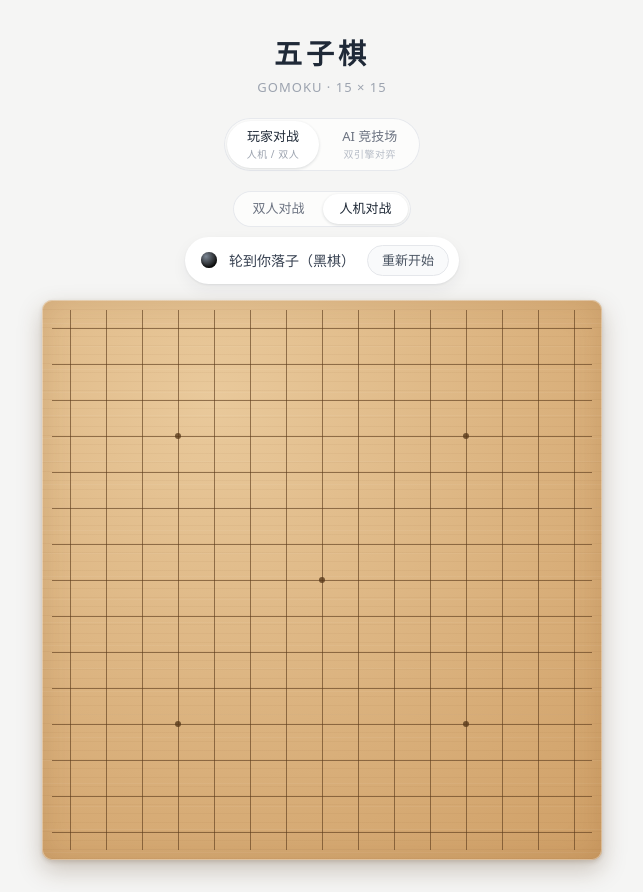
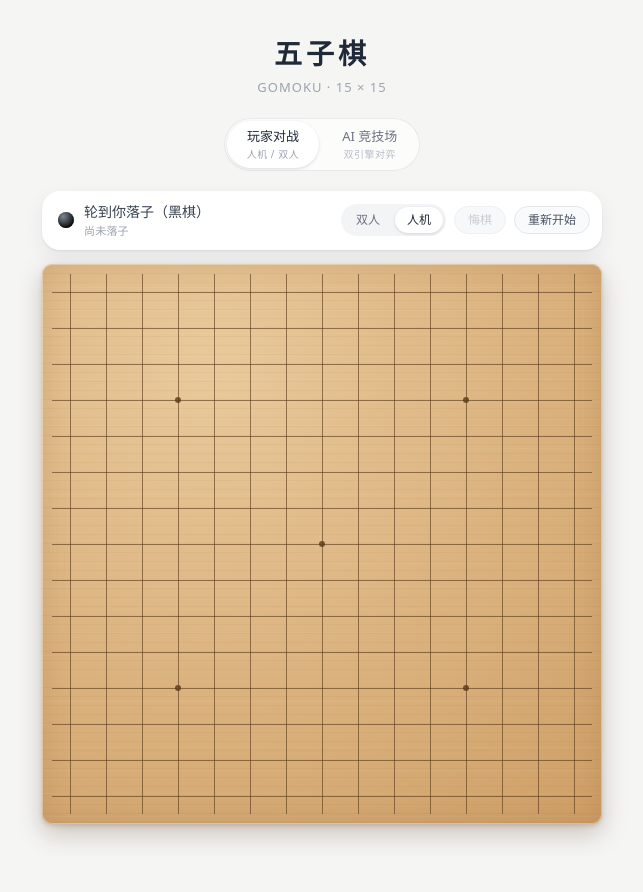
Before and after one commit to Cifer2544/gomoku-game, a Vue app: page / in a window 1280 px wide. Shown: the whole page, without its empty margins (318-961 px from the left). After the commit the page ends 856 px from the top, so only its background shows below. Built offline with nearby package versions, Linux system fonts and the light colour scheme.

Commit message:
feat: 增加悔棋功能

```diff
--- a/src/components/GameBoard.vue
+++ b/src/components/GameBoard.vue
@@ -55,6 +55,12 @@ const AI_THINK_DELAY_MS = 100
 
 /* ------------------------------ 棋局状态 ------------------------------ */
 
+/** 一手棋的记录：落子坐标 + 落子方，悔棋时据此回滚 */
+interface MoveRecord {
+  position: Position
+  player: Player
+}
+
 /** 当前棋盘，board[y][x]，初始为 15 × 15 全空 */
 const board = ref<Board>(createEmptyBoard())
 
@@ -67,8 +73,18 @@ const winner = ref<Player | null>(null)
 /** 最近一次落子位置，用于画标记点 */
 const lastMove = ref<Position | null>(null)
 
-/** 已落子数，用于判断平局（225 个点全部填满） */
-const moveCount = ref(0)
+/**
+ * 落子历史（按时间顺序）。
+ * 悔棋靠它回滚：坐标与落子方都在里面，不需要每次落子都快照整个棋盘。
+ */
+const history = ref<MoveRecord[]>([])
+
+/**
+ * 已落子数。
+ * 直接由历史长度推导，而不是单独维护一个计数器——两个数一旦分开，
+ * 悔棋时就容易忘了同步其中一个，进而把平局判定弄错。
+ */
+const moveCount = computed(() => history.value.length)
 
 /** 当前对局模式；默认人机对战，玩家执黑先手 */
 const gameMode = ref<GameMode>('pve')
@@ -121,6 +137,23 @@ const statusText = computed(() => {
   return `轮到${PLAYER_LABEL[currentPlayer.value]}落子`
 })
 
+/** 悔棋按钮是否可用：有落子可撤且对局未结束 */
+const canUndo = computed(() => !isGameOver.value && history.value.length > 0)
+
+/**
+ * 本局一次悔棋要撤销几手。
+ *
+ * - 双人：只撤最近一手；
+ * - 人机：末尾是玩家刚下的一手（AI 还没回应）时撤一手就够了；
+ *   末尾是 AI 的回应时连它一起撤，回到玩家上次落子前的状态。
+ */
+const undoCount = computed(() => {
+  if (!canUndo.value) return 0
+  if (gameMode.value === 'pvp') return 1
+  const last = history.value[history.value.length - 1]
+  return last.player === HUMAN_PLAYER ? 1 : 2
+})
+
 /* ------------------------------ 交互逻辑 ------------------------------ */
 
 /**
@@ -135,7 +168,7 @@ function canPlace(position: Position): boolean {
 
 /**
  * 真正落子（玩家与 AI 共用）。
- * 流程：校验 -> 写入棋盘 -> 记录手数 -> 判胜 -> 未结束则换手 -> 必要时唤醒 AI。
+ * 流程：校验 -> 写入棋盘 -> 记入历史 -> 判胜 -> 未结束则换手 -> 必要时唤醒 AI。
  *
  * @returns 是否成功落下
  */
@@ -148,7 +181,7 @@ function applyMove(position: Position): boolean {
   // 直接修改二维数组中的元素；board 是 ref，深层改动会自动触发视图更新
   board.value[position.y][position.x] = player
   lastMove.value = position
-  moveCount.value += 1
+  history.value.push({ position, player })
 
   if (checkWin(board.value, position, player)) {
     winner.value = player
@@ -241,6 +274,35 @@ function cancelAiTurn(): void {
   isAiThinking.value = false
 }
 
+/**
+ * 悔棋：按历史回滚若干手。
+ *
+ * 人机模式下若 AI 正在思考，先作废那次计算（cancelAiTurn 改令牌），
+ * 否则它算完醒来仍会把棋子落回来，用户会觉得"悔棋没生效"。
+ */
+function undoMove(): void {
+  if (!canUndo.value) return
+
+  cancelAiTurn()
+
+  const steps = Math.min(undoCount.value, history.value.length)
+  // 越往后弹出的是越早的棋，循环结束时它才是要重新落子的一方
+  let restoredPlayer: Player = HUMAN_PLAYER
+
+  for (let i = 0; i < steps; i++) {
+    const record = history.value.pop()
+    if (!record) break
+    board.value[record.position.y][record.position.x] = 'empty'
+    restoredPlayer = record.player
+  }
+
+  lastMove.value = history.value[history.value.length - 1]?.position ?? null
+  currentPlayer.value = restoredPlayer
+  // canUndo 已排除"对局结束"，这里只是兜底：万一将来放松了限制，棋盘不会被锁住
+  winner.value = null
+  hoverPosition.value = null
+}
+
 /** 重置整局：作废 AI 任务、清空棋盘、玩家（黑棋）重新先手 */
 function resetGame(): void {
   cancelAiTurn()
@@ -248,7 +310,7 @@ function resetGame(): void {
   currentPlayer.value = HUMAN_PLAYER
   winner.value = null
   lastMove.value = null
-  moveCount.value = 0
+  history.value = []
   hoverPosition.value = null
 }
 
@@ -295,8 +357,25 @@ function positionStyle(position: Position | null): Record<string, string> | unde
 
 <template>
   <div class="game">
-    <!-- 工具条：模式切换 + 当前状态 + 重新开始 -->
-    <div class="game__toolbar">
+    <!--
+      对局面板：左侧是对局信息（回合 / 手数 / 胜负），右侧是操作
+      （模式切换、悔棋、重新开始）。窄屏时两个区域自动换行居中，
+      所以无论手机还是桌面都不会横向溢出。
+    -->
+    <div class="game__panel">
+      <div class="game__info">
+        <span
+          class="game__turn"
+          :class="`turn--${winner ?? currentPlayer}`"
+          aria-hidden="true"
+        ></span>
+        <div class="game__text">
+          <p class="game__status" role="status">{{ statusText }}</p>
+          <p class="game__meta">{{ moveCount === 0 ? '尚未落子' : `已下 ${moveCount} 手` }}</p>
+        </div>
+      </div>
+
+      <div class="game__actions">
         <div class="mode-switch" role="group" aria-label="对局模式">
           <button
             type="button"
@@ -305,7 +384,7 @@ function positionStyle(position: Position | null): Record<string, string> | unde
             :aria-pressed="gameMode === 'pvp'"
             @click="setMode('pvp')"
           >
-          双人对战
+            双人
           </button>
           <button
             type="button"
@@ -314,18 +393,14 @@ function positionStyle(position: Position | null): Record<string, string> | unde
             :aria-pressed="gameMode === 'pve'"
             @click="setMode('pve')"
           >
-          人机对战
+            人机
           </button>
         </div>
 
-      <div class="game__bar">
-        <span
-          class="game__turn"
-          :class="`turn--${winner ?? currentPlayer}`"
-          aria-hidden="true"
-        ></span>
-        <p class="game__status" role="status">{{ statusText }}</p>
-        <button type="button" class="game__reset" @click="resetGame">重新开始</button>
+        <button type="button" class="game__btn" :disabled="!canUndo" @click="undoMove">
+          悔棋
+        </button>
+        <button type="button" class="game__btn" @click="resetGame">重新开始</button>
       </div>
     </div>
 
@@ -404,19 +479,96 @@ function positionStyle(position: Position | null): Record<string, string> | unde
 
 <style scoped>
 .game {
+  /*
+   * 交叉点间距提到容器级：对局面板要和棋盘等宽，就必须读到同一个 --cell。
+   * --board-width 是 15 个格子加左右木质边框的总宽。
+   */
+  --cell: clamp(20px, 4.2vw, 36px);
+  --board-width: calc(var(--cell) * 15 + 20px);
+
   display: flex;
   flex-direction: column;
   align-items: center;
-  gap: 16px;
+  gap: 14px;
+  width: 100%;
 }
 
-/* ------------------------------ 顶部工具条 ------------------------------ */
+/* ------------------------------ 对局面板 ------------------------------ */
 
-.game__toolbar {
+/*
+ * 一分为二：左边信息（回合 / 手数 / 胜负），右边操作（模式 / 悔棋 / 重开）。
+ * flex-wrap 是防溢出的关键——空间不够时两区自动换行，而不是把按钮挤到屏幕外。
+ */
+.game__panel {
   display: flex;
-  flex-direction: column;
+  flex-wrap: wrap;
+  align-items: center;
+  justify-content: space-between;
+  gap: 10px 14px;
+  box-sizing: border-box;
+  width: min(100%, var(--board-width));
+  padding: 10px 12px 10px 16px;
+  border-radius: 18px;
+  background: #ffffff;
+  box-shadow: 0 1px 2px rgba(31, 41, 55, 0.08), 0 8px 20px rgba(31, 41, 55, 0.07);
+}
+
+.game__info {
+  display: flex;
   align-items: center;
   gap: 10px;
+  min-width: 0;
+}
+
+/* 状态文字可能较长，允许它收缩，避免把操作区顶出面板 */
+.game__text {
+  min-width: 0;
+}
+
+/* 状态栏左侧的小棋子，跟随当前落子方 / 胜者 */
+.game__turn {
+  width: 16px;
+  height: 16px;
+  flex: none;
+  border-radius: 50%;
+  transition: background 0.2s;
+}
+
+.turn--black {
+  background: radial-gradient(circle at 32% 28%, #7c8794, #111111 72%);
+  box-shadow: inset 0 -1px 2px rgba(0, 0, 0, 0.55);
+}
+
+.turn--white {
+  background: radial-gradient(circle at 32% 28%, #ffffff, #cfcfcf 78%);
+  box-shadow: inset 0 0 0 1px rgba(0, 0, 0, 0.12), inset 0 -1px 2px rgba(0, 0, 0, 0.18);
+}
+
+.game__status {
+  font-size: 14px;
+  font-weight: 500;
+  color: #374151;
+  white-space: nowrap;
+  overflow: hidden;
+  text-overflow: ellipsis;
+}
+
+.game__meta {
+  margin-top: 1px;
+  font-size: 11px;
+  color: #9ca3af;
+  letter-spacing: 0.2px;
+  white-space: nowrap;
+}
+
+/* ------------------------------ 操作区 ------------------------------ */
+
+.game__actions {
+  display: flex;
+  flex-wrap: wrap;
+  align-items: center;
+  gap: 8px;
+  margin-left: auto;
 }
 
 /* 模式切换：分段式按钮 */
@@ -425,13 +577,12 @@ function positionStyle(position: Position | null): Record<string, string> | unde
   gap: 3px;
   padding: 3px;
   border-radius: 999px;
-  background: rgba(255, 255, 255, 0.7);
-  box-shadow: inset 0 0 0 1px rgba(229, 231, 235, 0.9);
+  background: #f3f4f6;
 }
 
 .mode-switch__item {
-  padding: 5px 16px;
-  font-size: 13px;
+  padding: 4px 12px;
+  font-size: 12px;
   color: #6b7280;
   background: transparent;
   border: none;
@@ -451,47 +602,11 @@ function positionStyle(position: Position | null): Record<string, string> | unde
   box-shadow: 0 1px 3px rgba(31, 41, 55, 0.16);
 }
 
-/* ------------------------------ 状态栏 ------------------------------ */
-
-.game__bar {
-  display: flex;
-  align-items: center;
-  gap: 12px;
-  padding: 8px 10px 8px 16px;
-  border-radius: 999px;
-  background: #ffffff;
-  box-shadow: 0 1px 2px rgba(31, 41, 55, 0.08), 0 6px 16px rgba(31, 41, 55, 0.06);
-}
-
-/* 状态栏左侧的小棋子，跟随当前落子方 / 胜者 */
-.game__turn {
-  width: 16px;
-  height: 16px;
-  border-radius: 50%;
+/* 悔棋与重新开始共用一套按钮样式，禁用态明确区分 */
+.game__btn {
   flex: none;
-  transition: background 0.2s;
-}
-
-.turn--black {
-  background: radial-gradient(circle at 32% 28%, #7c8794, #111111 72%);
-  box-shadow: inset 0 -1px 2px rgba(0, 0, 0, 0.55);
-}
-
-.turn--white {
-  background: radial-gradient(circle at 32% 28%, #ffffff, #cfcfcf 78%);
-  box-shadow: inset 0 0 0 1px rgba(0, 0, 0, 0.12), inset 0 -1px 2px rgba(0, 0, 0, 0.18);
-}
-
-.game__status {
-  min-width: 7.5em;
-  font-size: 14px;
-  color: #374151;
-}
-
-.game__reset {
-  flex: none;
-  padding: 5px 14px;
-  font-size: 13px;
+  padding: 4px 13px;
+  font-size: 12px;
   color: #4b5563;
   background: #f9fafb;
   border: 1px solid #e5e7eb;
@@ -500,17 +615,23 @@ function positionStyle(position: Position | null): Record<string, string> | unde
   transition: color 0.2s, border-color 0.2s, background 0.2s;
 }
 
-.game__reset:hover {
+.game__btn:hover:not(:disabled) {
   color: #111827;
   background: #ffffff;
   border-color: #d1d5db;
 }
 
+.game__btn:disabled {
+  color: #c7ccd4;
+  background: #f7f8f9;
+  border-color: #eef0f2;
+  cursor: not-allowed;
+}
+
 /* ------------------------------ 棋盘木质底座 ------------------------------ */
 
 .board {
-  /* 单个交叉点间距（即格子边长），随视口缩放，保证棋盘不撑破小屏 */
-  --cell: clamp(20px, 4.2vw, 36px);
+  /* --cell 由 .game 统一定义，面板与棋盘要读同一个值才能对齐 */
   --line-color: rgba(91, 58, 26, 0.62);
   --wood-light: #e9c99b;
   --wood-dark: #cf9f66;
@@ -769,8 +890,35 @@ function positionStyle(position: Position | null): Record<string, string> | unde
   }
 }
 
+/*
+ * 中等宽度：面板内容一行放不下（信息 + 三个控件），
+ * 改成上下两行并居中，信息在上一行、操作在下一行。
+ */
+@media (max-width: 640px) {
+  .game__panel {
+    justify-content: center;
+    padding: 10px 12px;
+  }
+
+  .game__info {
+    flex: 1 1 100%;
+    justify-content: center;
+  }
+
+  .game__actions {
+    flex: 1 1 100%;
+    justify-content: center;
+    margin-left: 0;
+  }
+}
+
 /* 窄屏时收紧间距，保证 15 路棋盘完整可见 */
 @media (max-width: 480px) {
+  .game {
+    /* 棋盘左右内边距变为 6px，面板宽度跟着一起缩，保持等宽 */
+    --board-width: calc(var(--cell) * 15 + 12px);
+  }
+
   .board {
     padding: 6px;
   }
@@ -780,7 +928,6 @@ function positionStyle(position: Position | null): Record<string, string> | unde
   }
 
   .game__status {
-    min-width: 6em;
     font-size: 13px;
   }
 }
```
Lines whose indentation alone changed are shown as unchanged.
